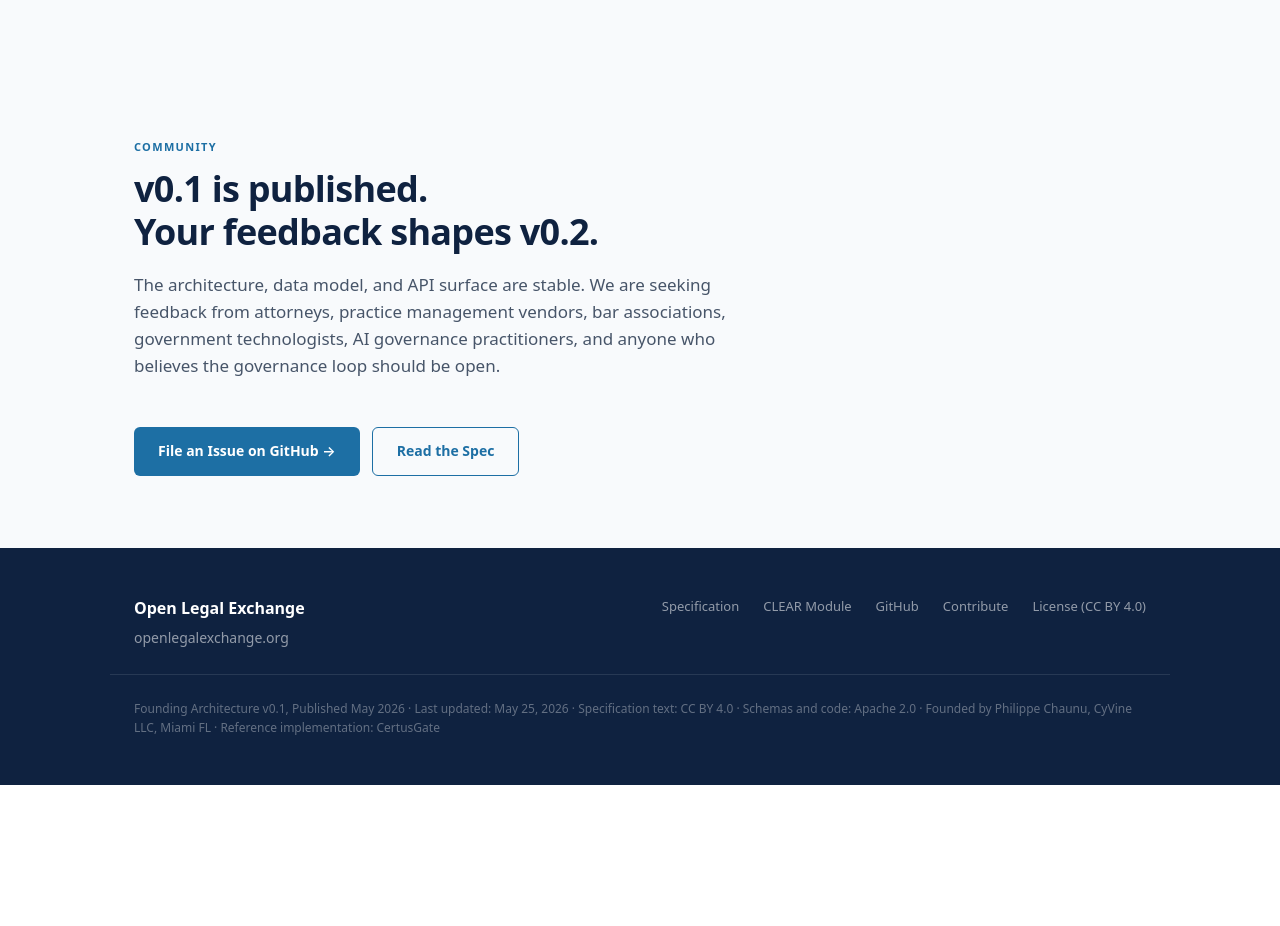
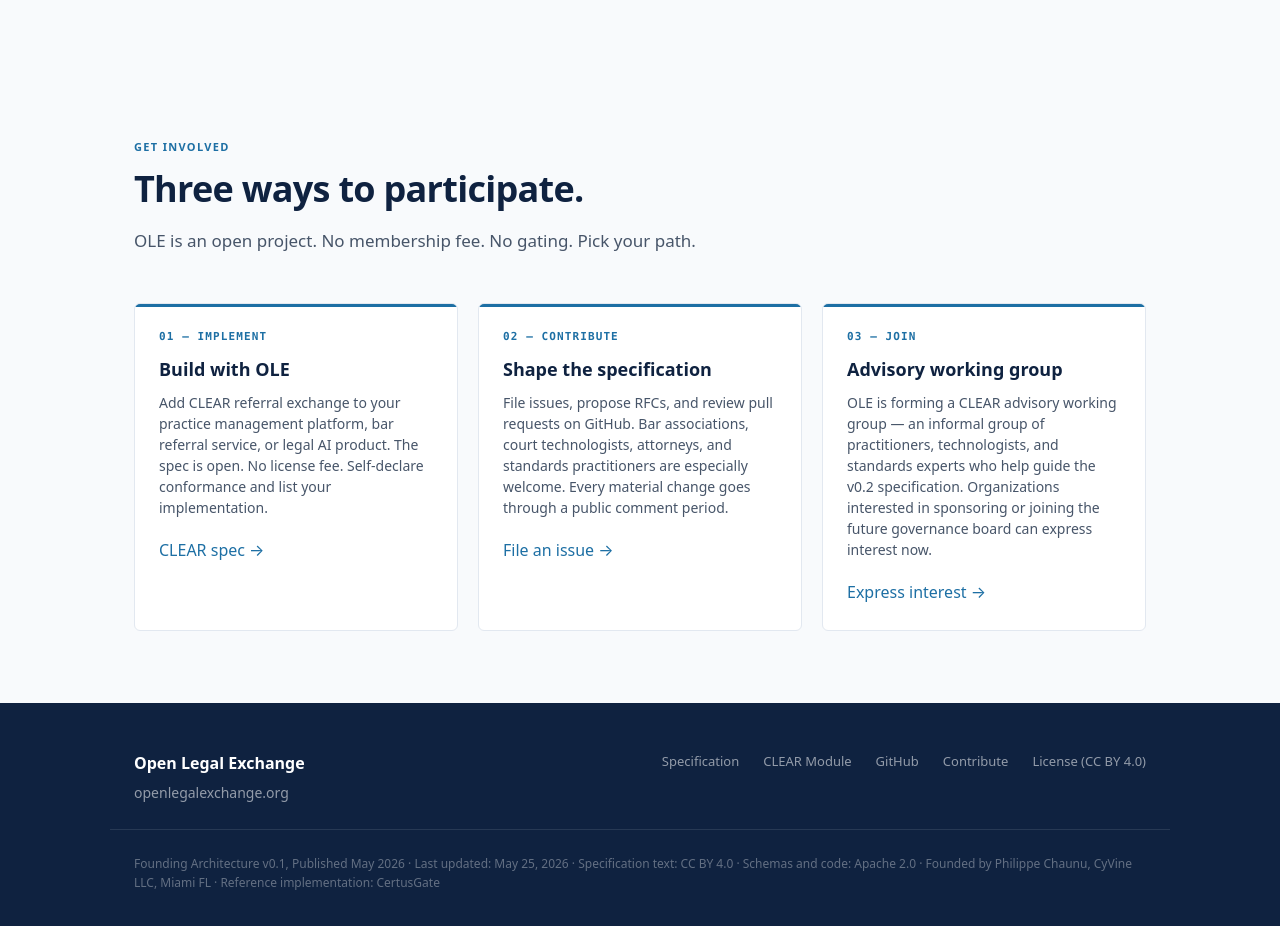
Before and after one commit to openLegalExchange/openlegalexchange.org, a plain HTML site: page index.html in a window 1280 px wide. Shown: the part 4940-5866 px from the top of the page. Before the commit the page ends 5725 px from the top, so only its background shows below. Drawn offline with Linux system fonts and the light colour scheme.

Commit message:
feat: replace community section with 3-path participation (implement / contribute / join advisory group)

```diff
--- a/index.html
+++ b/index.html
@@ -293,16 +293,54 @@
 <!-- Get Involved -->
 <section>
   <div class="container">
-    <div class="section-label">Community</div>
-    <h2 class="section-title">v0.1 is published.<br>Your feedback shapes v0.2.</h2>
+    <div class="section-label">Get Involved</div>
+    <h2 class="section-title">Three ways to participate.</h2>
     <p class="section-desc">
-      The architecture, data model, and API surface are stable. We are seeking feedback from
-      attorneys, practice management vendors, bar associations, government technologists,
-      AI governance practitioners, and anyone who believes the governance loop should be open.
+      OLE is an open project. No membership fee. No gating. Pick your path.
     </p>
-    <div class="btn-group">
-      <a href="https://github.com/OpenLegalExchange/spec/issues" class="btn btn-primary">File an Issue on GitHub →</a>
-      <a href="/spec/" class="btn btn-outline">Read the Spec</a>
+
+    <div class="primitives-grid" style="margin-top:40px;">
+
+      <div class="primitive-card">
+        <div class="primitive-icon">01 — Implement</div>
+        <h3>Build with OLE</h3>
+        <p>
+          Add CLEAR referral exchange to your practice management platform, bar referral
+          service, or legal AI product. The spec is open. No license fee.
+          Self-declare conformance and list your implementation.
+        </p>
+        <div style="margin-top:20px;">
+          <a href="/spec/v0.1/clear/" class="card-link">CLEAR spec →</a>
+        </div>
+      </div>
+
+      <div class="primitive-card">
+        <div class="primitive-icon">02 — Contribute</div>
+        <h3>Shape the specification</h3>
+        <p>
+          File issues, propose RFCs, and review pull requests on GitHub.
+          Bar associations, court technologists, attorneys, and standards practitioners
+          are especially welcome. Every material change goes through a public comment period.
+        </p>
+        <div style="margin-top:20px;">
+          <a href="https://github.com/OpenLegalExchange/spec/issues" class="card-link">File an issue →</a>
+        </div>
+      </div>
+
+      <div class="primitive-card">
+        <div class="primitive-icon">03 — Join</div>
+        <h3>Advisory working group</h3>
+        <p>
+          OLE is forming a CLEAR advisory working group — an informal group of practitioners,
+          technologists, and standards experts who help guide the v0.2 specification.
+          Organizations interested in sponsoring or joining the future governance board
+          can express interest now.
+        </p>
+        <div style="margin-top:20px;">
+          <a href="https://github.com/OpenLegalExchange/spec/issues/new?title=Advisory+Working+Group+Interest&labels=governance" class="card-link">Express interest →</a>
+        </div>
+      </div>
+
     </div>
   </div>
 </section>
```
